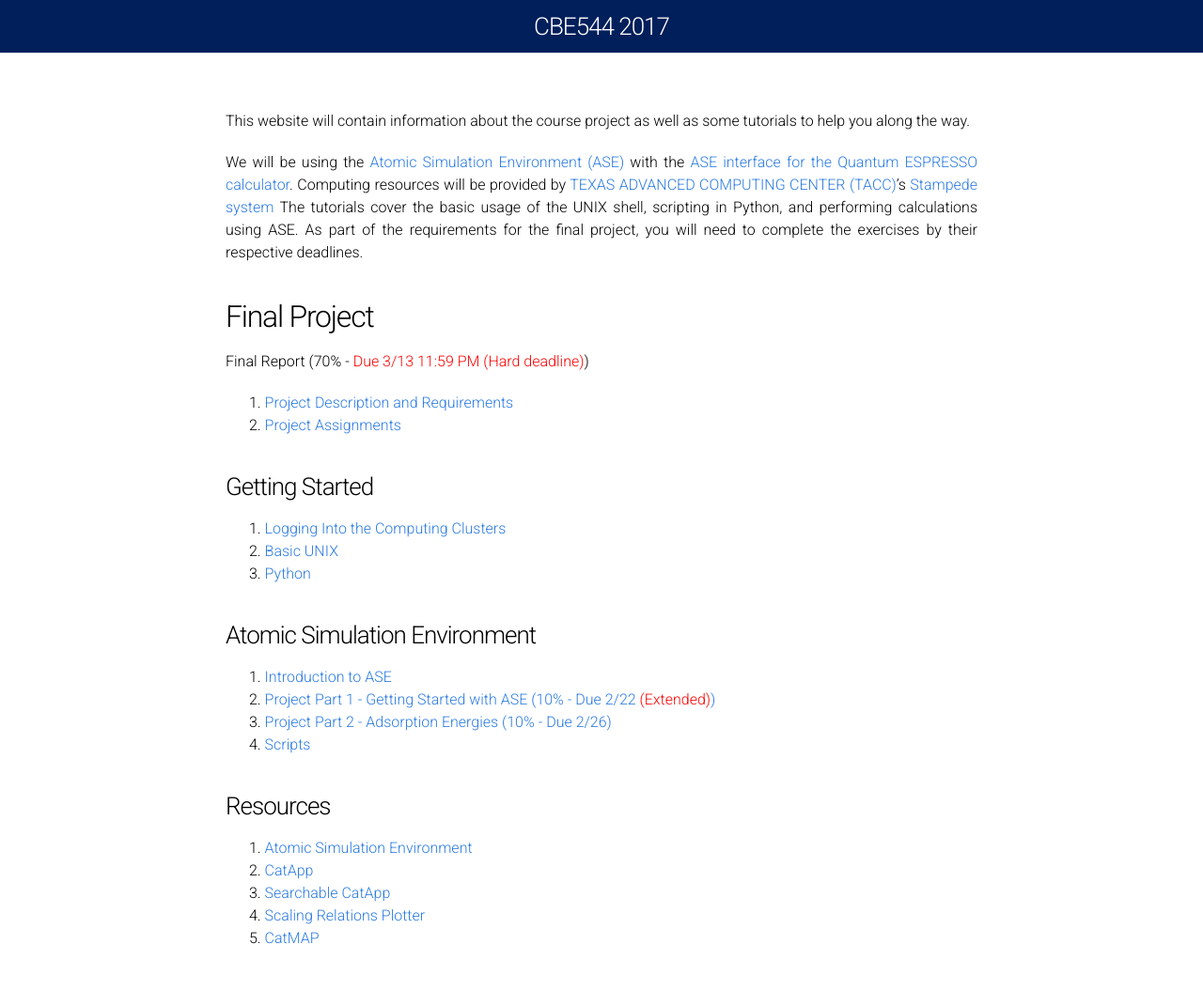
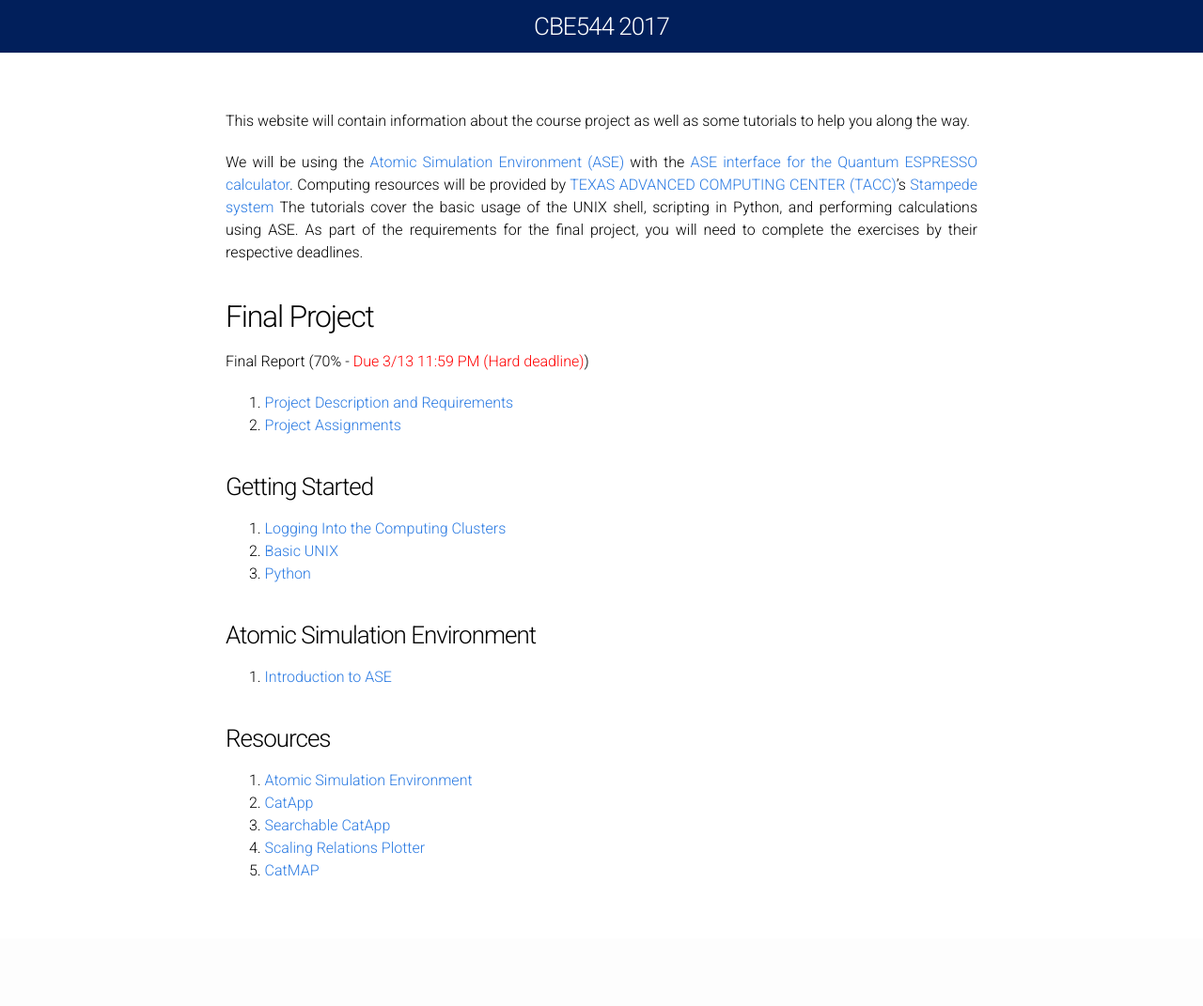
Before and after one commit to vojale/CBE544-2018.github.io, a Jekyll site: the page built from Index.md, in a window 1280 px wide. Shown: the whole page at 94% size. Built offline with Jekyll 4.4.1, drawn with Linux system fonts in a browser that asks for light colours; after the commit the page ends 999 px from its top, so only the background shows below that.

Commit message:
Update Index.md

```diff
--- a/Index.md
+++ b/Index.md
@@ -25,10 +25,6 @@ Final Report (70% - <font color="red">Due 3/13 11:59 PM (Hard deadline)</font>)
 ### Atomic Simulation Environment ###
 
 1. [Introduction to ASE](ASE/)
-2. [Project Part 1 - Getting Started with ASE (10% - Due 2/22 <font color="red">(Extended)</font>)](ASE/Getting_Started/)
-3. [Project Part 2 - Adsorption Energies (10% - Due 2/26)](ASE/Adsorption/)
-4. [Scripts](Scripts/)
-
 
 ### Resources ###
 
```
